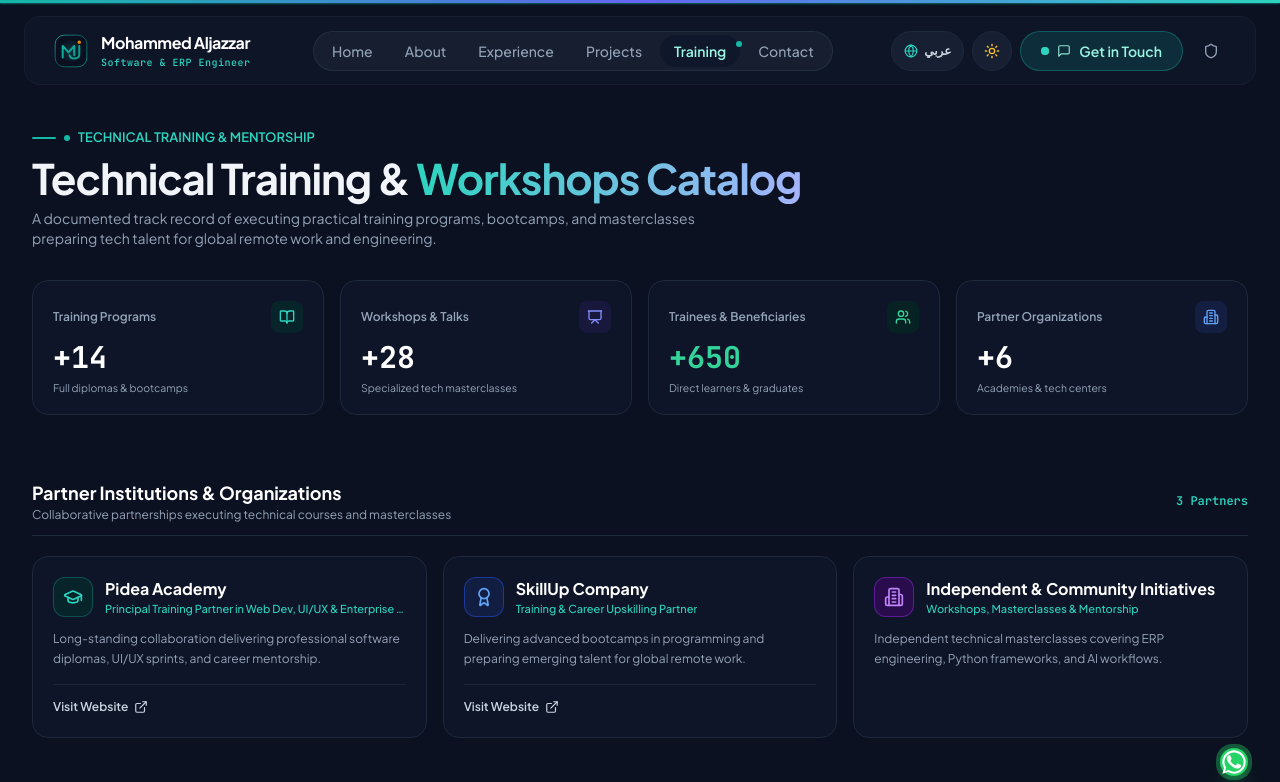
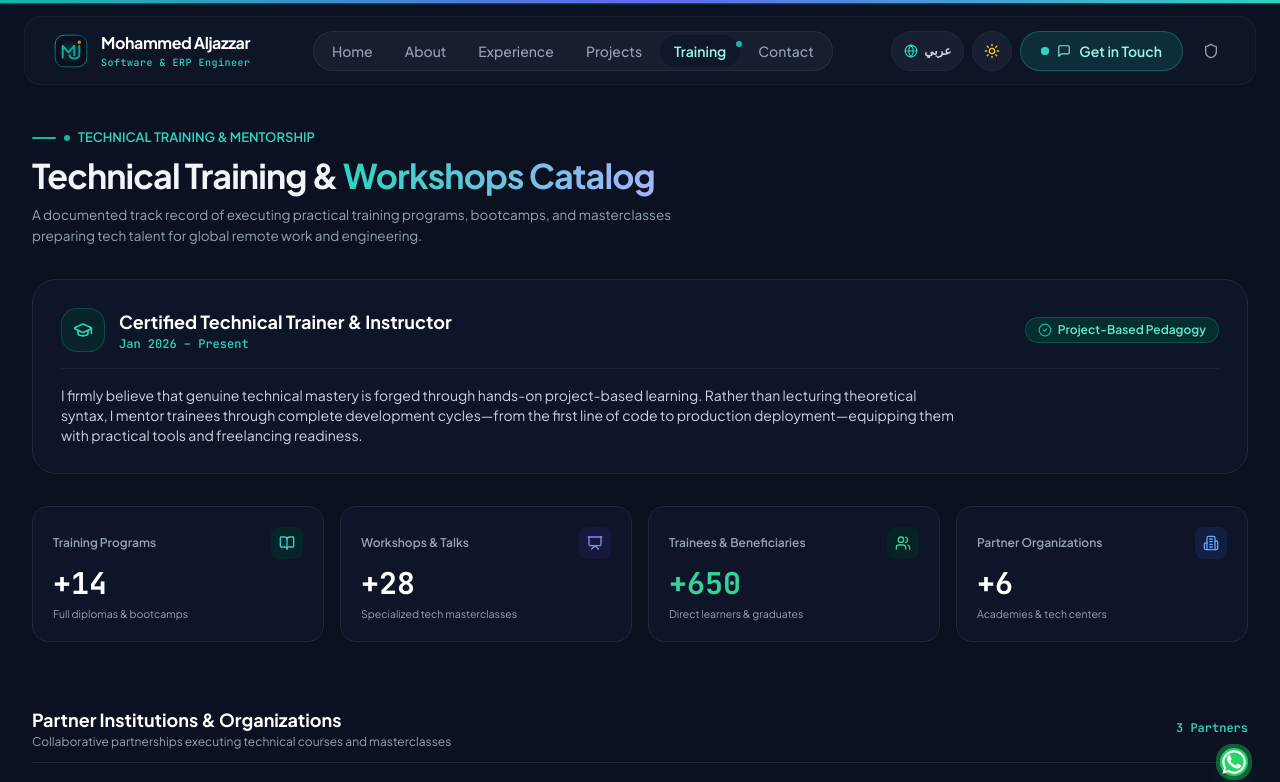
Before and after one commit to Mohammed-Aljazzar/portfolio, a Next.js app: page /en/training in a window 1280 px wide. Shown: the top 782 px of the page. Built offline with nearby package versions, Linux system fonts and the light colour scheme.

Commit message:
feat(training): add certified trainer and pedagogy card and refine title scale

```diff
--- a/src/app/[lang]/training/page.tsx
+++ b/src/app/[lang]/training/page.tsx
@@ -75,8 +75,8 @@ export default function TrainingPage() {
               </span>
             </div>
 
-            {/* Main Title — Refined & Classy Typography */}
-            <h1 className="text-2xl sm:text-4xl lg:text-[42px] font-bold text-slate-900 dark:text-slate-100 leading-snug tracking-tight">
+            {/* Main Title — Balanced, Refined & Modern Typography */}
+            <h1 className="text-2xl sm:text-3xl lg:text-[34px] font-bold text-slate-900 dark:text-slate-100 leading-snug tracking-tight">
               {language === "ar" ? (
                 <>
                   سجل البرامج التدريبية و
@@ -95,7 +95,7 @@ export default function TrainingPage() {
             </h1>
 
             {/* Subtitle Paragraph */}
-            <p className="text-xs sm:text-sm text-slate-500 dark:text-slate-400 font-normal leading-relaxed max-w-2xl text-start">
+            <p className="text-xs sm:text-[13.5px] text-slate-500 dark:text-slate-400 font-normal leading-relaxed max-w-2xl text-start">
               {language === "ar"
                 ? "سجل حافل بتقديم البرامج التدريبية المتخصصة وورش العمل التطبيقية لإعداد الكوادر التقنية لسوق العمل الدولي والعمل الحر وبناء البرمجيات الحديثة."
                 : "A documented track record of executing practical training programs, bootcamps, and masterclasses preparing tech talent for global remote work and engineering."}
@@ -104,7 +104,39 @@ export default function TrainingPage() {
         </ScrollReveal>
 
         {/* ══════════════════════════════════════════════
-            2. STATS OVERVIEW CARDS (4 Main Numbers)
+            2. CERTIFIED INSTRUCTOR & PHILOSOPHY CARD
+           ══════════════════════════════════════════════ */}
+        <ScrollReveal delay={0.04}>
+          <div className="rounded-2xl sm:rounded-3xl bg-white dark:bg-slate-900/90 border border-slate-200/90 dark:border-slate-800 p-6 sm:p-7 shadow-xs space-y-4 hover:border-teal-500/40 transition-colors text-start">
+            <div className="flex flex-col sm:flex-row sm:items-center justify-between gap-3 border-b border-slate-100 dark:border-slate-800/80 pb-4">
+              <div className="flex items-center gap-3.5">
+                <div className="w-11 h-11 rounded-2xl bg-teal-50 dark:bg-teal-950/60 border border-teal-200/70 dark:border-teal-800/70 text-teal-600 dark:text-teal-400 flex items-center justify-center shrink-0 shadow-xs">
+                  <GraduationCap className="w-5 h-5" />
+                </div>
+                <div>
+                  <h2 className="text-base sm:text-lg font-bold text-slate-900 dark:text-white">
+                    {language === "ar" ? overview.roleAr : overview.roleEn}
+                  </h2>
+                  <div className="text-xs font-mono text-teal-600 dark:text-teal-400 font-medium">
+                    {language === "ar" ? overview.periodAr : overview.periodEn}
+                  </div>
+                </div>
+              </div>
+
+              <span className="inline-flex items-center gap-1.5 px-3 py-1 rounded-full text-xs font-semibold bg-teal-50 dark:bg-teal-950 text-teal-700 dark:text-teal-300 border border-teal-200/70 dark:border-teal-800/70 w-fit self-start sm:self-auto">
+                <CheckCircle2 className="w-3.5 h-3.5 text-teal-500" />
+                <span>{language === "ar" ? "منهجية تدريب قائمة على المشاريع" : "Project-Based Pedagogy"}</span>
+              </span>
+            </div>
+
+            <p className="text-xs sm:text-sm text-slate-600 dark:text-slate-300 leading-relaxed font-normal max-w-4xl">
+              {language === "ar" ? overview.philosophyAr : overview.philosophyEn}
+            </p>
+          </div>
+        </ScrollReveal>
+
+        {/* ══════════════════════════════════════════════
+            3. STATS OVERVIEW CARDS (4 Main Numbers)
            ══════════════════════════════════════════════ */}
         <ScrollReveal delay={0.06}>
           <div className="grid grid-cols-2 lg:grid-cols-4 gap-3.5 sm:gap-4 text-start">
```
